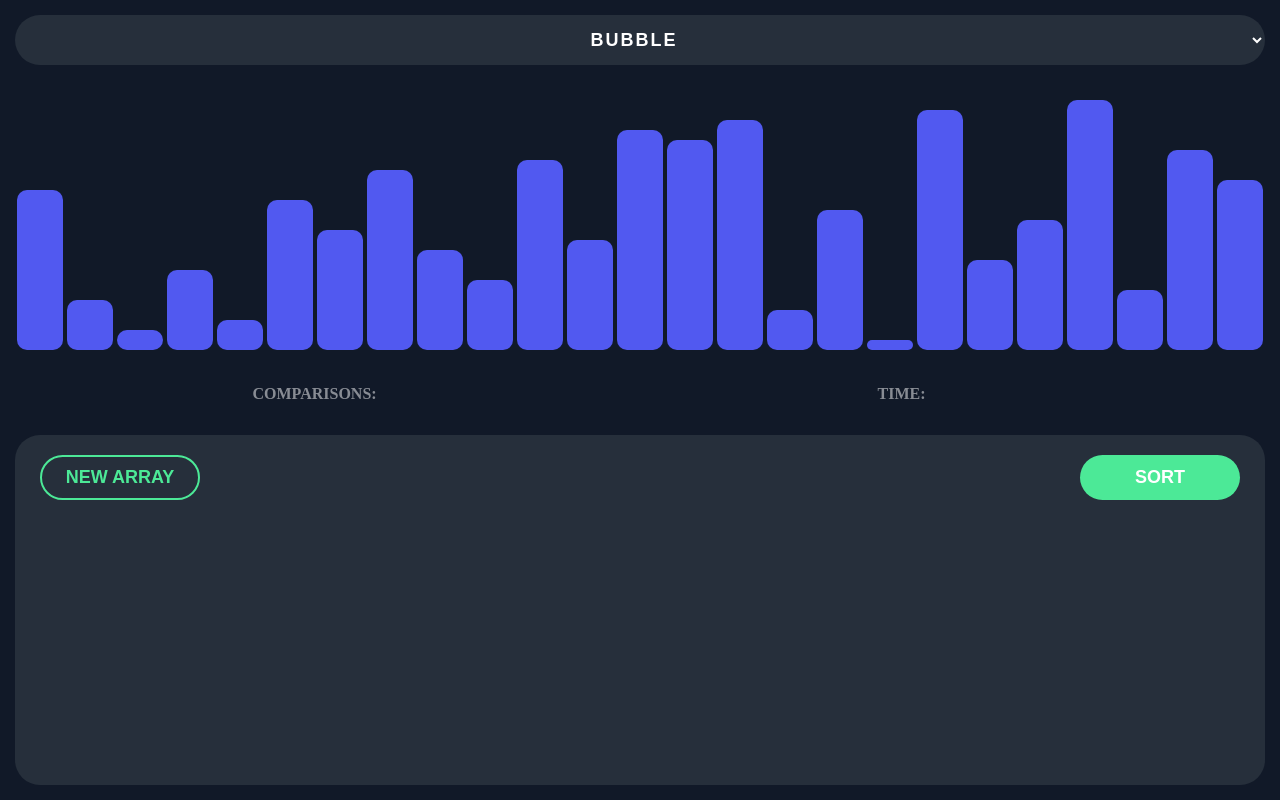
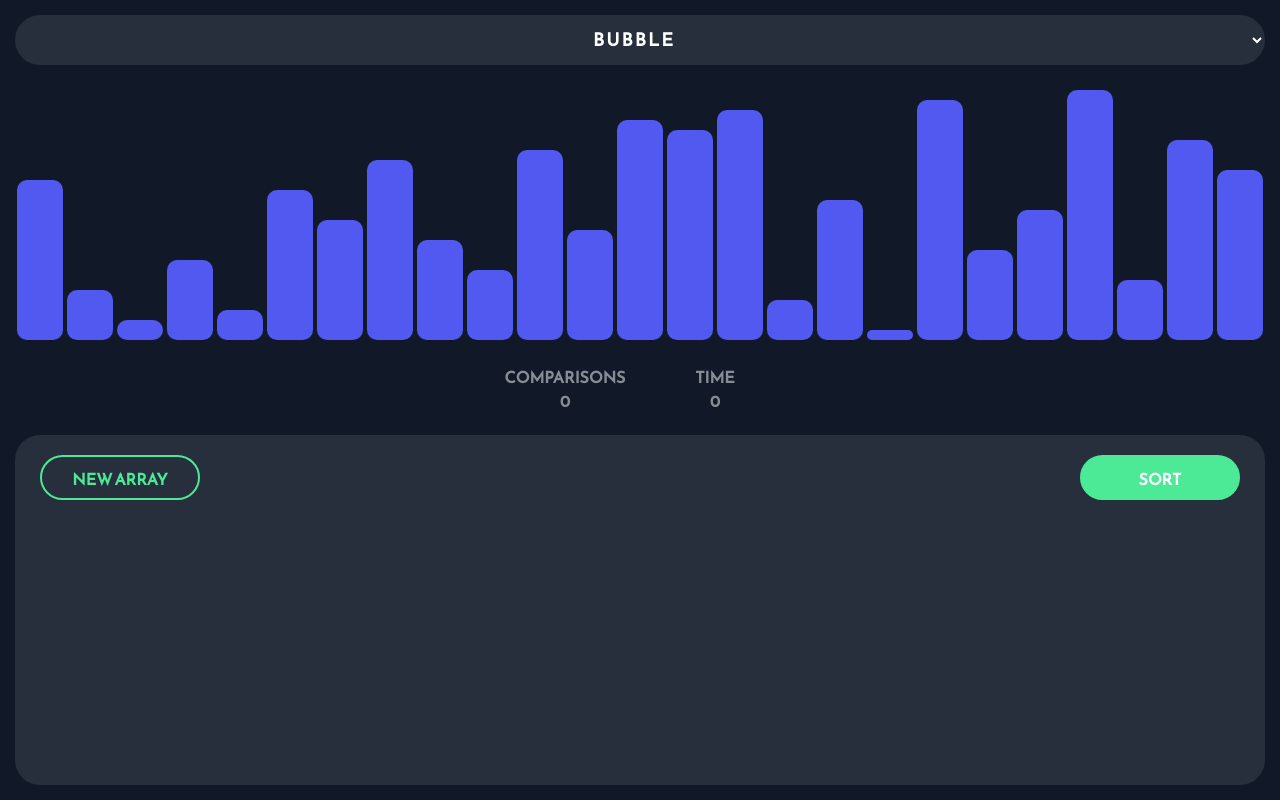
Before and after one commit to adrianmendez03/sort-visualizer, a website with bundled scripts: page index.html in a window 1280 px wide. Built offline with nearby package versions, Linux system fonts and the light colour scheme.

Commit message:
Stats styling updated

```diff
--- a/algos.js
+++ b/algos.js
@@ -1,7 +1,7 @@
 import { updateComparisions, updateTime } from './ui.js'
 
 const context = new AudioContext()
-const speed  = 10
+const speed  = 0
 let comparisons = 0, time = 0
 
 // Average case: 0(n^2)
--- a/script.js
+++ b/script.js
@@ -50,8 +50,8 @@ import {
 
     function drawStats () {
         const $statsContainer = $("<div>").attr("id", "stats-container")
-        const $comparisons = $("<span>").attr("id", "comparisons").text("comparisons: ")
-        const $time = $("<span>").attr("id", "time").text("time: ")
+        const $comparisons = $("<div>").attr("id", "comparisons").html("<div>comparisons</div><div class='counter'>0</div>")
+        const $time = $("<div>").attr("id", "time").html("<div>time</div><div class='counter'>0</div>")
         $statsContainer.append($comparisons).append($time)
         $statsContainer.insertAfter($("#sort-container"))
     }
--- a/style.css
+++ b/style.css
@@ -1,3 +1,5 @@
+@import url('https://fonts.googleapis.com/css2?family=Reem+Kufi&display=swap');
+
 :root {
     --primary: #111928;
     --secondary: #262F3B;
@@ -11,6 +13,8 @@
     box-sizing: border-box;
     padding: 0;
     margin: 0;
+    /* font-family: 'Martel Sans', sans-serif; */
+    font-family: 'Reem Kufi', sans-serif;
 }
 
 html {
@@ -85,15 +89,16 @@ button {
 
 #stats-container {
     display: flex;
-    justify-content: space-around;
+    justify-content: center;
     font-size: 16px;
     font-weight: bold;
     text-transform: uppercase;
     color: rgba(255, 255, 255, 0.5);
 }
 
-#stats-container span {
+#stats-container div {
     width: 150px;
+    text-align: center;
 }
 /* END OF STATS CONTAINER */
 
@@ -117,7 +122,7 @@ button {
     width: 160px;
     padding: 10px 5px;
     margin: 0 5px;
-    font-size: 18px;
+    font-size: 16px;
     border-radius: 25px;
     text-transform: uppercase;
     font-weight: bold;
@@ -132,6 +137,7 @@ button {
 #sort-btn {
     background: var(--accent);
     color: var(--text);
+    border: 2px solid var(--accent);
 }
 
 /* END OF MENU */
--- a/ui.js
+++ b/ui.js
@@ -1,7 +1,7 @@
 export function updateComparisions (value) {
-    $("#comparisons").text("comparisons: " + value)
+    $("#comparisons .counter").text(value)
 }
 
 export function updateTime (value) {
-    $("#time").text("time: " + value)
+    $("#time .counter").text(value)
 }
```
